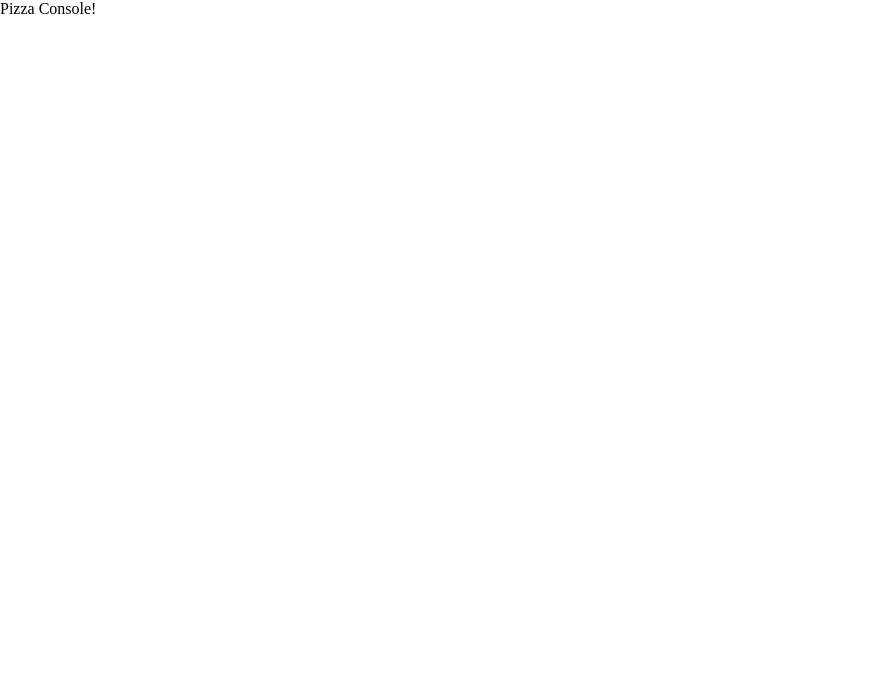
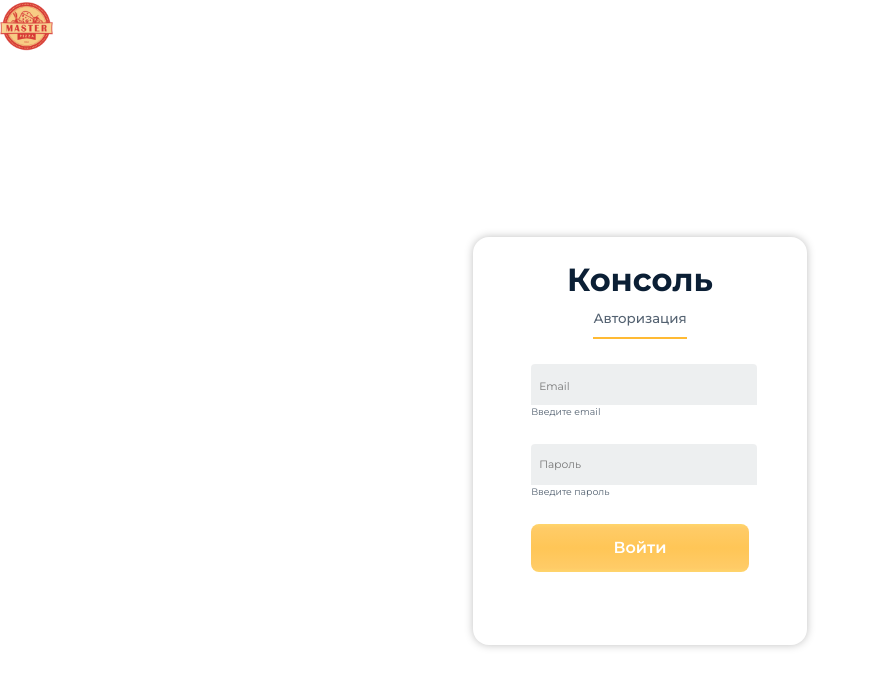
Before and after one commit to Naviprolol/PizzaConsole, an Angular app: page /login in a window 1280 px wide. Shown: the top 688 px of the page, without its empty margins (0-874 px from the left). Built offline with nearby package versions, Linux system fonts and the light colour scheme.

Commit message:
сверстана страница авторизации

```diff
--- a/src/app/app.component.html
+++ b/src/app/app.component.html
@@ -1,5 +1 @@
-<div>
-  <h1>
-    Pizza Console!
-  </h1>
-</div>
+<router-outlet></router-outlet>
--- /dev/null
+++ b/src/app/components/login-page/login-page.component.css
@@ -0,0 +1,96 @@
+.logo-container {
+  position: absolute;
+  top: 0;
+  left: 0;
+}
+
+.logo {
+  width: 4.17vw;
+}
+
+.login-container {
+  display: flex;
+  align-items: center;
+  flex-direction: column;
+
+  width: 26.04vw;
+  height: 51vh;
+  margin: 0 auto;
+  margin-top: 29.63vh;
+  border-radius: 16px;
+  box-shadow: 0px 0px 8px 0px rgba(0, 0, 0, 0.25);
+}
+
+.login-container h1 {
+  margin-top: 3.0556vh;
+  color: #0B1F35;
+  font-size: 2.5vw;
+  font-weight: 700;
+  line-height: 4.815vh;
+  margin-bottom: 1.296vh;
+}
+
+.login-container h3 {
+  color: var(--light-text-secondary-text-color-secondary, rgba(11, 31, 53, 0.70));
+  font-size: 1.0417vw;
+  font-weight: 500;
+  line-height: 2.22vh;
+  border-bottom: 2px solid #FFBA34;
+  padding-bottom: 1.111vh;
+  margin-bottom: 3.148vh;
+}
+
+.login-container .email,
+.login-container .password {
+  width: 17.01vw;
+  height: 6.852vh;
+  margin-bottom: 3.148vh;
+}
+
+.login-container .email .email-input-container,
+.login-container .password .password-input-container {
+  width: 17.01vw;
+  height: 5.0925vh;
+  border-radius: 4px 4px 0px 0px;
+  background: var(--light-specialbg-component-special-background-color-component, rgba(11, 31, 53, 0.07));
+  padding-left: 0.625vw;
+}
+
+.login-container .email #email,
+.login-container .password #password {
+  width: 17.01vw;
+  height: 5.0925vh;
+  border-radius: 4px 4px 0px 0px;
+  background-color: transparent;
+}
+
+.login-container .email #email::placeholder,
+.login-container .password #password {
+  font-size: 0.833vw;
+  font-weight: 400;
+  line-height: 1.85vh;
+}
+
+.email h5,
+.password h5 {
+  color: var(--light-text-secondary-text-color-secondary, rgba(11, 31, 53, 0.70));
+  font-size: 0.73vw;
+  font-weight: 400;
+  line-height: 1.67vh;
+}
+
+.login-container .btn-container {
+  width: 17.083vw;
+  height: 5.926vh;
+  border-radius: 8px;
+  background: radial-gradient(1314.19% 70.71% at 50.00% 50.00%, rgba(255, 186, 52, 0.83) 0%, rgba(255, 186, 52, 0.75) 58.85%, rgba(255, 229, 49, 0.66) 99.98%, rgba(251, 232, 61, 0.65) 99.99%);
+}
+
+.login-container .btn-container .btn-login {
+  width: 17.083vw;
+  height: 5.926vh;
+  color: var(--light-text-primary-inverted-text-color-primary-inverted, #FFF);
+  font-weight: 600;
+  line-height: 2.22vh;
+  font-size: 1.25vw;
+}
--- /dev/null
+++ b/src/app/components/login-page/login-page.component.html
@@ -0,0 +1,28 @@
+<div class="login-page-container">
+  <div class="logo-container">
+    <img src="assets/img/logo.png" alt="logo" class="logo">
+  </div>
+
+  <div class="login-container">
+    <h1>Консоль</h1>
+    <h3>Авторизация</h3>
+
+    <div class="email">
+      <div class="email-input-container">
+        <input type="text" placeholder="Email" name="email" id="email">
+      </div>
+      <h5>Введите email</h5>
+    </div>
+
+    <div class="password">
+      <div class="password-input-container">
+        <input type="password" placeholder="Пароль" name="password" id="password">
+      </div>
+      <h5>Введите пароль</h5>
+    </div>
+
+    <div class="btn-container">
+      <button class="btn-login" type="button">Войти</button>
+    </div>
+  </div>
+</div>
--- a/src/index.html
+++ b/src/index.html
@@ -1,13 +1,20 @@
 <!doctype html>
 <html lang="en">
+
 <head>
   <meta charset="utf-8">
   <title>PizzaConsoleProject</title>
   <base href="/">
   <meta name="viewport" content="width=device-width, initial-scale=1">
   <link rel="icon" type="image/x-icon" href="favicon.ico">
+  <link rel="preconnect" href="https://fonts.googleapis.com">
+  <link rel="preconnect" href="https://fonts.gstatic.com" crossorigin>
+  <link href="https://fonts.googleapis.com/css2?family=Montserrat:wght@300;400;500;600;700&display=swap"
+    rel="stylesheet">
 </head>
+
 <body>
   <app-root></app-root>
 </body>
+
 </html>
--- a/src/styles.css
+++ b/src/styles.css
@@ -88,10 +88,8 @@ input {
 }
 
 body {
-  /* font-family: 'Open Sans';
-  font-weight: 400;
-  background: #FBFBF5;
-  line-height: 1; */
+  font-family: Montserrat;
+  line-height: 1;
 }
 
 button {
```
Also changed, not shown: src/app/app-routing.module.ts (added, +14 -0 lines), src/app/app.module.ts (+6 -2 lines), src/app/components/login-page/login-page.component.ts (added, +10 -0 lines), src/assets/img/logo.png (added).
